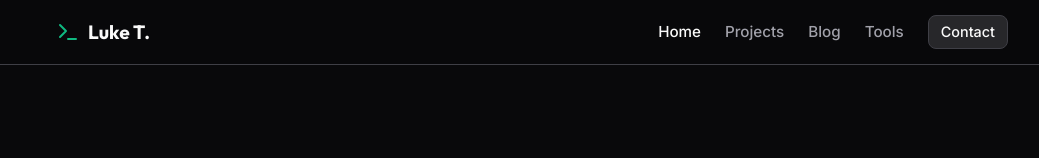
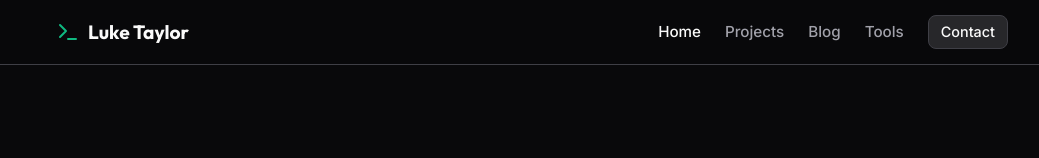
Before and after one commit to luketnc/LukeTaylorPortfolio, a React (Vite) app: page / in a window 1280 px wide. Shown: the top 158 px of the page, without its empty margins (108-1147 px from the left). Built offline with nearby package versions, Linux system fonts and the light colour scheme.

Commit message:
Changed Luket to Luke Taylor
Changed the top bar

```diff
--- a/src/components/Navbar.jsx
+++ b/src/components/Navbar.jsx
@@ -23,7 +23,7 @@ export default function Navbar() {
       <div className="container nav-container">
         <Link to="/" className="brand">
           <Terminal className="brand-icon" size={24} />
-          <span className="brand-text">Luke T.</span>
+          <span className="brand-text">Luke Taylor</span>
         </Link>
 
         {/* Desktop Nav */}
```
